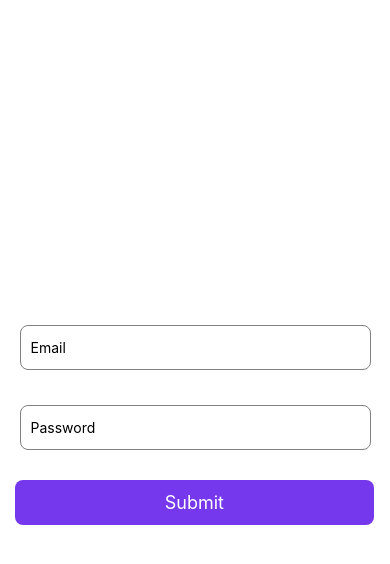
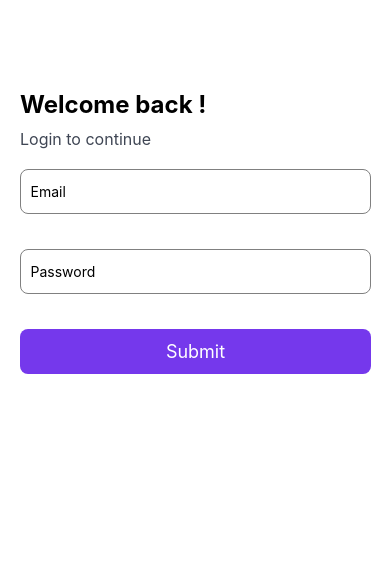
Before and after one commit to Gbadebanjo/FinCap, a React Native app: screen / in a window 390 px wide. Shown: the top 564 px of the page. Built offline with nearby package versions, Linux system fonts and the light colour scheme.

Commit message:
Login screen

```diff
--- a/App.js
+++ b/App.js
@@ -14,6 +14,7 @@ export default function App() {
       {/* <InputField /> */}
       {/* <Landingscreen /> */}
       <Loginscreen/>
+
       </View>
   );
 }
--- a/app/components/StyledButton.js
+++ b/app/components/StyledButton.js
@@ -15,9 +15,9 @@ const styles = StyleSheet.create({
     borderRadius: 8,
     padding: 12,
     justifyContent: 'center',
-    width: '92%',
+    width: '90%',
     alignItems: 'center',
-    margin: 15,
+    margin: 20,
     textAlign: 'center',
   },
   text: {
--- a/app/screens/Loginscreen.js
+++ b/app/screens/Loginscreen.js
@@ -1,5 +1,5 @@
 import React, { useState } from 'react';
-import { View, StyleSheet } from 'react-native';
+import { View, Text, StyleSheet, SafeAreaView } from 'react-native';
 
 import InputField from '../components/InputField';
 import StyledButton from '../components/StyledButton';
@@ -9,9 +9,10 @@ function Loginscreen(props) {
     const [password, setPassword] = useState('');
 
     return (
-        <View style={styles.container}>
-
-            <InputField
+        <SafeAreaView style={styles.container}>
+        <Text style={styles.welcometext}>Welcome back !</Text>
+        <Text style={styles.subtext}>Login to continue</Text>
+        <InputField
             placeholder="Email "
             onChangeText={(text) => setUsername(text)}
             value={username}
@@ -24,14 +25,28 @@ function Loginscreen(props) {
           />
           <StyledButton title="Submit" />
 
-        </View>
+        </SafeAreaView>
     );
 }
 
 const styles = StyleSheet.create({
     container : {
         width: "100%",
-    }
+        height: "100%",
+        paddingTop: 90,
+    },
+    subtext: {
+        fontSize: 16,
+        color: '#3F4654',
+        paddingLeft: 20,
+        paddingTop: 10,
+
+    },
+    welcometext: {
+        fontSize: 24,
+        fontWeight: 'bold',
+        paddingLeft: 20,
+    },
 })
 
 export default Loginscreen;
```
